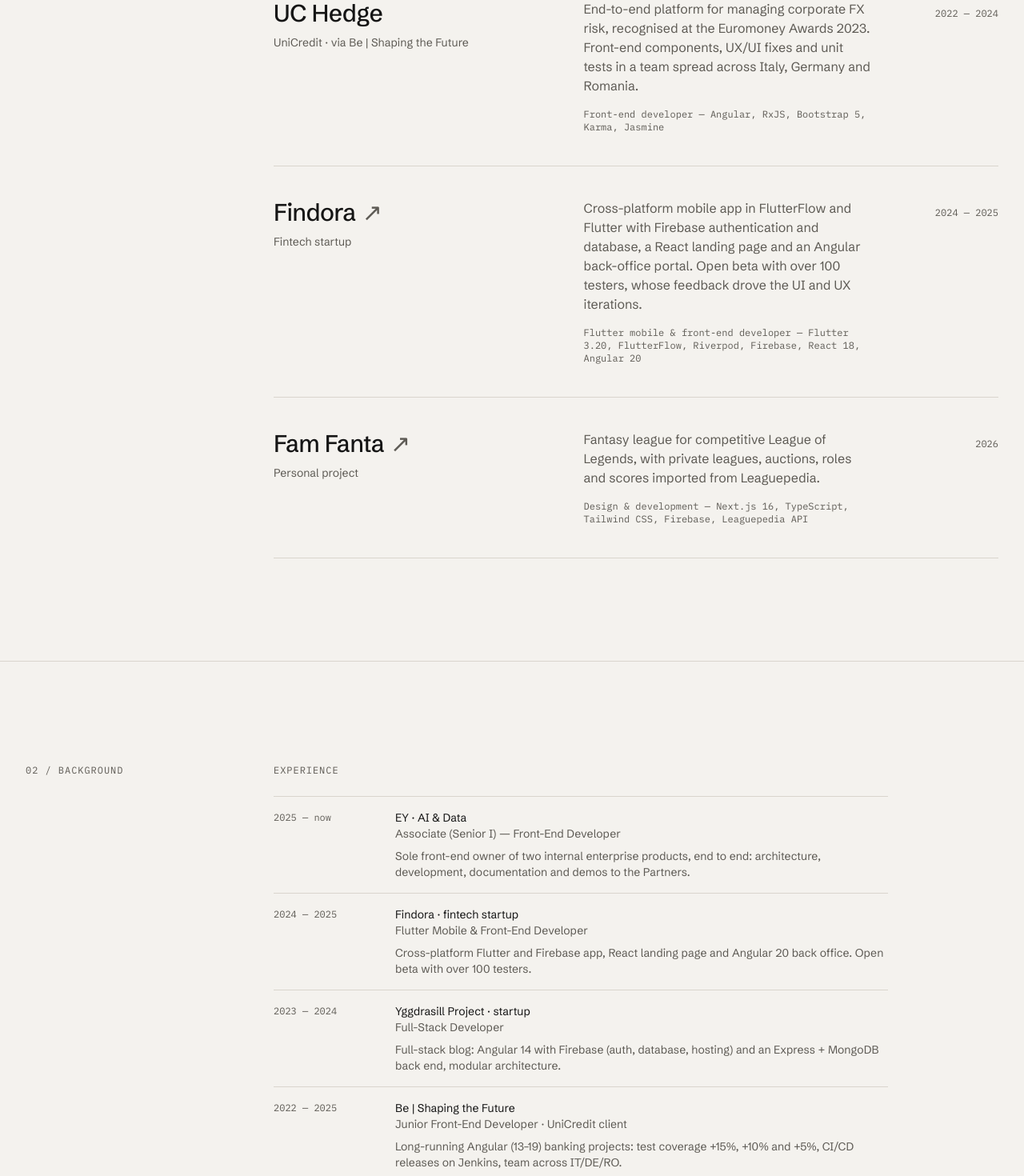
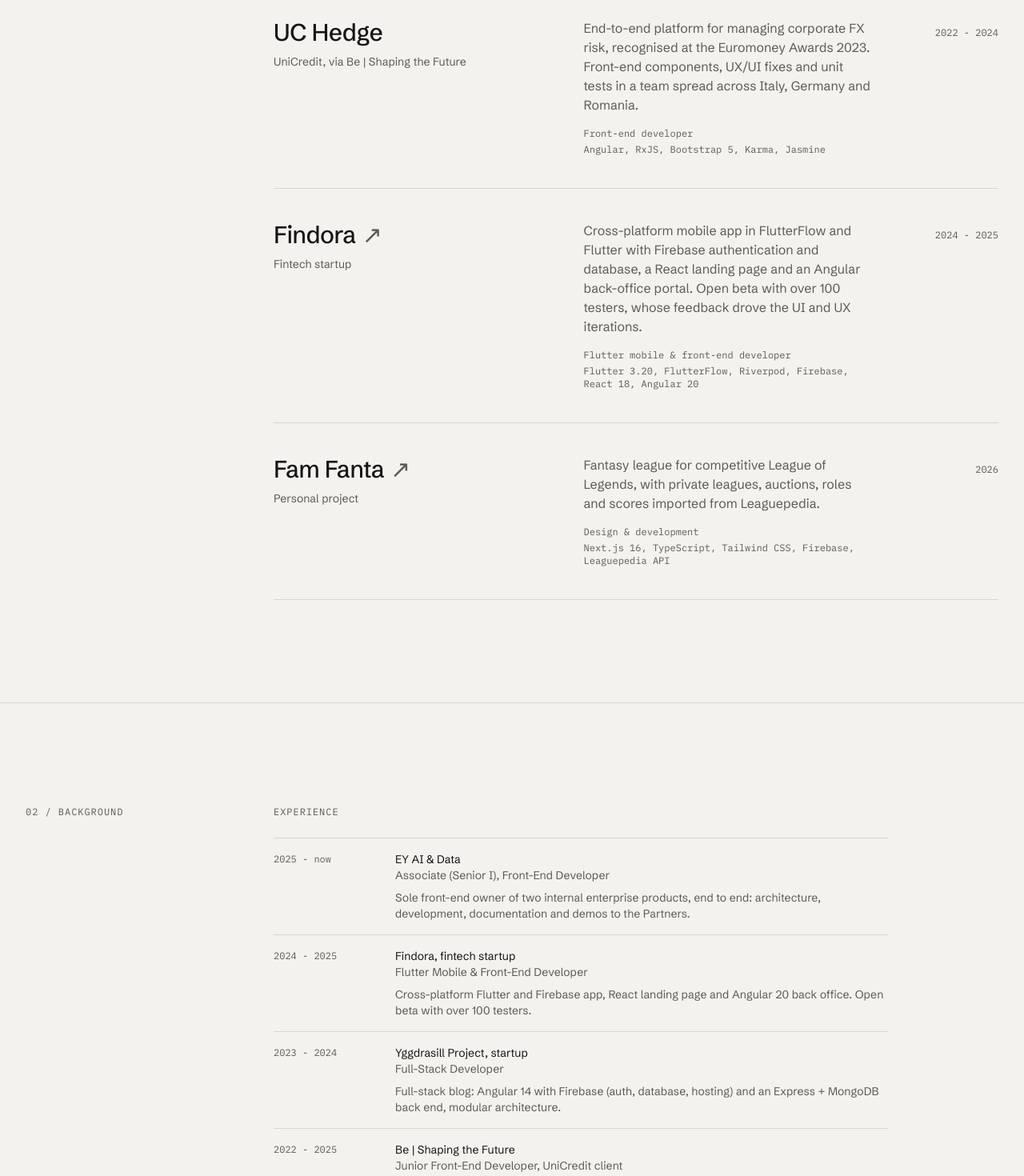
Before and after one commit to TheDollMaster98/lorisdalsanto.dev, a Next.js app: page /en/ in a window 1280 px wide. Shown: the part 2160-3630 px from the top of the page at 80% size. Built offline with nearby package versions, Linux system fonts and the light colour scheme.

Commit message:
Replace em dashes and middle dots in site copy and README
Date ranges use a plain hyphen, separators become commas or plain words,
the page title uses a pipe, and project cards show the role and the stack
on two lines instead of joining them with a dash.

```diff
--- a/src/app/(public)/[lang]/_landing-sections/Work.tsx
+++ b/src/app/(public)/[lang]/_landing-sections/Work.tsx
@@ -31,7 +31,8 @@
               <div className="col-span-12 md:col-span-5">
                 <p className="text-ink-muted">{project.summary}</p>
                 <p className="mt-4 font-mono text-xs text-ink-muted">
-                  {project.role} — {project.stack.join(", ")}
+                  {project.role}
+                  <span className="mt-1 block">{project.stack.join(", ")}</span>
                 </p>
               </div>
             </div>
--- a/src/content/en.ts
+++ b/src/content/en.ts
@@ -2,7 +2,7 @@
 
 export const en: Content = {
   meta: {
-    title: "Loris Dal Santo — Full-Stack JavaScript & Flutter Mobile Developer",
+    title: "Loris Dal Santo | Full-Stack JavaScript & Flutter Mobile Developer",
     description:
       "Full-stack JavaScript and Flutter mobile developer in Milan. Angular, Next.js, Node.js and Flutter for banking, enterprise and startups.",
   },
@@ -30,7 +30,7 @@
       {
         title: "AI grants portal",
         year: "2025",
-        context: "EY · AI & Data",
+        context: "EY AI & Data",
         role: "Front-end owner",
         summary:
           "It analyses regional grants with AI for about 20 users and replaced a manual review. It generates proposals, solutions and a graph of relations between grants, with KPI dashboards. I built it from scratch, with a library of 20+ reusable components and a NestJS back-end integration.",
@@ -45,7 +45,7 @@
       {
         title: "Real estate platform",
         year: "2025",
-        context: "EY · real estate",
+        context: "EY, real estate",
         role: "Sole front-end developer",
         summary:
           "It manages real estate projects for about 15 users, with tracking on KPI dashboards and a rich text editor that generates structured .docx documents. It started as a fork of the company intranet, reusing 10+ components, and replaced a manual review.",
@@ -53,8 +53,8 @@
       },
       {
         title: "UC Hedge",
-        year: "2022 — 2024",
-        context: "UniCredit · via Be | Shaping the Future",
+        year: "2022 - 2024",
+        context: "UniCredit, via Be | Shaping the Future",
         role: "Front-end developer",
         summary:
           "End-to-end platform for managing corporate FX risk, recognised at the Euromoney Awards 2023. Front-end components, UX/UI fixes and unit tests in a team spread across Italy, Germany and Romania.",
@@ -62,7 +62,7 @@
       },
       {
         title: "Findora",
-        year: "2024 — 2025",
+        year: "2024 - 2025",
         context: "Fintech startup",
         role: "Flutter mobile & front-end developer",
         summary:
@@ -100,30 +100,30 @@
     experienceLabel: "Experience",
     experience: [
       {
-        period: "2025 — now",
-        company: "EY · AI & Data",
-        role: "Associate (Senior I) — Front-End Developer",
+        period: "2025 - now",
+        company: "EY AI & Data",
+        role: "Associate (Senior I), Front-End Developer",
         summary:
           "Sole front-end owner of two internal enterprise products, end to end: architecture, development, documentation and demos to the Partners.",
       },
       {
-        period: "2024 — 2025",
-        company: "Findora · fintech startup",
+        period: "2024 - 2025",
+        company: "Findora, fintech startup",
         role: "Flutter Mobile & Front-End Developer",
         summary:
           "Cross-platform Flutter and Firebase app, React landing page and Angular 20 back office. Open beta with over 100 testers.",
       },
       {
-        period: "2023 — 2024",
-        company: "Yggdrasill Project · startup",
+        period: "2023 - 2024",
+        company: "Yggdrasill Project, startup",
         role: "Full-Stack Developer",
         summary:
           "Full-stack blog: Angular 14 with Firebase (auth, database, hosting) and an Express + MongoDB back end, modular architecture.",
       },
       {
-        period: "2022 — 2025",
+        period: "2022 - 2025",
         company: "Be | Shaping the Future",
-        role: "Junior Front-End Developer · UniCredit client",
+        role: "Junior Front-End Developer, UniCredit client",
         summary:
           "Long-running Angular (13–19) banking projects: test coverage +15%, +10% and +5%, CI/CD releases on Jenkins, team across IT/DE/RO.",
       },
@@ -131,7 +131,7 @@
     educationLabel: "Education",
     education: [
       {
-        period: "2020 — ongoing",
+        period: "2020 - ongoing",
         company: "University of Milan",
         role: "Computer Science for Digital Communication",
         summary:
--- a/src/content/it.ts
+++ b/src/content/it.ts
@@ -2,7 +2,7 @@
 
 export const it: Content = {
   meta: {
-    title: "Loris Dal Santo — Full-Stack JavaScript & Flutter Mobile Developer",
+    title: "Loris Dal Santo | Full-Stack JavaScript & Flutter Mobile Developer",
     description:
       "Sviluppatore full-stack JavaScript e mobile Flutter a Milano. Angular, Next.js, Node.js e Flutter per banche, enterprise e startup.",
   },
@@ -30,7 +30,7 @@
       {
         title: "Portale AI per i bandi",
         year: "2025",
-        context: "EY · AI & Data",
+        context: "EY AI & Data",
         role: "Front-end owner",
         summary:
           "Analizza i bandi regionali con l’AI per circa 20 utenti e ha sostituito un controllo fatto a mano. Genera proposte, soluzioni e il grafo delle relazioni tra bandi, con dashboard di KPI. L’ho impostato da zero, con una libreria di 20+ componenti riutilizzabili e l’integrazione con il back-end NestJS.",
@@ -45,7 +45,7 @@
       {
         title: "Piattaforma real estate",
         year: "2025",
-        context: "EY · settore immobiliare",
+        context: "EY, settore immobiliare",
         role: "Unico sviluppatore front-end",
         summary:
           "Gestisce i progetti immobiliari per circa 15 utenti, con tracking su dashboard di KPI e un editor rich text che genera documenti .docx strutturati. È nata come fork dell’intranet interna, riusando 10+ componenti, e ha sostituito un controllo fatto a mano.",
@@ -53,8 +53,8 @@
       },
       {
         title: "UC Hedge",
-        year: "2022 — 2024",
-        context: "UniCredit · via Be | Shaping the Future",
+        year: "2022 - 2024",
+        context: "UniCredit, tramite Be | Shaping the Future",
         role: "Front-end developer",
         summary:
           "Piattaforma per la gestione end-to-end del rischio di cambio delle aziende, premiata agli Euromoney Awards 2023. Componenti front-end, fix UX/UI e test unitari in un team distribuito tra Italia, Germania e Romania.",
@@ -62,7 +62,7 @@
       },
       {
         title: "Findora",
-        year: "2024 — 2025",
+        year: "2024 - 2025",
         context: "Startup fintech",
         role: "Flutter mobile & front-end developer",
         summary:
@@ -100,30 +100,30 @@
     experienceLabel: "Esperienza",
     experience: [
       {
-        period: "2025 — oggi",
-        company: "EY · AI & Data",
-        role: "Associate (Senior I) — Front-End Developer",
+        period: "2025 - oggi",
+        company: "EY AI & Data",
+        role: "Associate (Senior I), Front-End Developer",
         summary:
           "Unico front-end owner di due prodotti enterprise interni, end-to-end: architettura, sviluppo, documentazione e demo ai Partner.",
       },
       {
-        period: "2024 — 2025",
-        company: "Findora · startup fintech",
+        period: "2024 - 2025",
+        company: "Findora, startup fintech",
         role: "Flutter Mobile & Front-End Developer",
         summary:
           "App cross-platform in Flutter e Firebase, landing in React e gestionale in Angular 20. Open beta con oltre 100 tester.",
       },
       {
-        period: "2023 — 2024",
-        company: "Yggdrasill Project · startup",
+        period: "2023 - 2024",
+        company: "Yggdrasill Project, startup",
         role: "Full-Stack Developer",
         summary:
           "Blog full-stack: Angular 14 con Firebase (auth, database, hosting) ed Express + MongoDB sul back-end, architettura modulare.",
       },
       {
-        period: "2022 — 2025",
+        period: "2022 - 2025",
         company: "Be | Shaping the Future",
-        role: "Junior Front-End Developer · cliente UniCredit",
+        role: "Junior Front-End Developer, cliente UniCredit",
         summary:
           "Progetti bancari Angular (13–19) a lungo termine: coverage dei test +15%, +10% e +5%, rilasci CI/CD su Jenkins, team IT/DE/RO.",
       },
@@ -131,7 +131,7 @@
     educationLabel: "Formazione",
     education: [
       {
-        period: "2020 — in corso",
+        period: "2020 - in corso",
         company: "Università degli Studi di Milano",
         role: "Informatica per la comunicazione digitale",
         summary:
```
Also changed, not shown: 1 other file (tests, documents, lock files or other folders).
